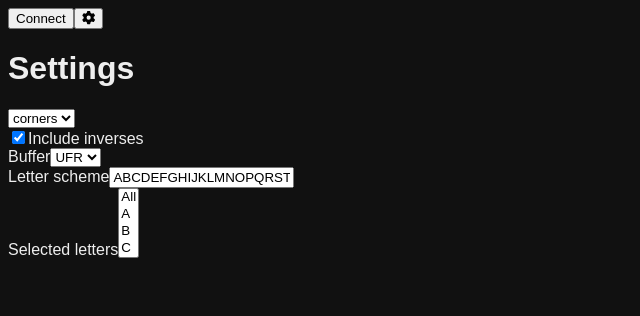
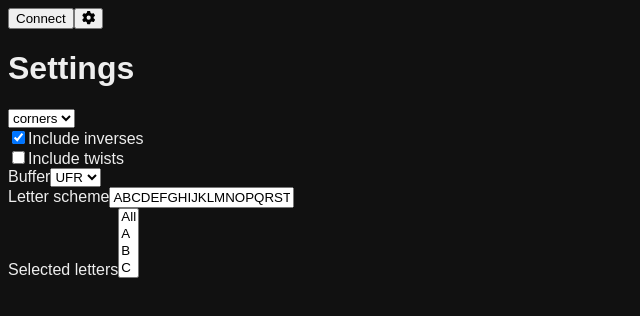
Before and after one commit to AlphaSheep/smartcube-3style, a React (Vite) app: page / in a window 1280 px wide. Both pictures are taken after a click on the button 88 px from the left and 18 px from the top of the page. Shown: the top 316 px of the page, without its empty margins (0-640 px from the left). Built offline with nearby package versions, Linux system fonts and the light colour scheme.

Commit message:
Add settings for including twists

```diff
--- a/src/components/settings.tsx
+++ b/src/components/settings.tsx
@@ -6,11 +6,13 @@ import {
   getAvailablePieceTypes,
   selectBuffer,
   selectIncludeInverses,
+  selectIncludeTwists,
   selectLetterScheme,
   selectSelectedLetters,
   selectSelectedPieceType,
   setBuffer,
   setIncludeInverses,
+  setIncludeTwists,
   setLetterScheme,
   setSelectedLetters,
   setSelectedPieceType
@@ -26,6 +28,7 @@ export default function Settings() {
     <div className="settings-page">
       <PieceTypeSelector/>
       <IncludeInverses/>
+      <IncludeTwists/>
       <BufferSettings/>
       <LetterScheme/>
       <SelectedLetters/>
@@ -65,6 +68,23 @@ function IncludeInverses() {
     <label>
       <input type="checkbox" onChange={onUpdate} checked={includeInverses}/>
       Include inverses
+    </label>
+  </div>;
+}
+
+function IncludeTwists() {
+  const dispatch = useAppDispatch();
+
+  const includeTwists = useAppSelector(selectIncludeTwists);
+
+  const onUpdate = (event: React.ChangeEvent<HTMLInputElement>) => {
+    dispatch(setIncludeTwists(event.target.checked));
+  }
+
+  return <div className="include-twists">
+    <label>
+      <input type="checkbox" onChange={onUpdate} checked={includeTwists}/>
+      Include twists
     </label>
   </div>;
 }
--- a/src/state/settings.duck.ts
+++ b/src/state/settings.duck.ts
@@ -10,6 +10,7 @@ const availableBuffers = {
 // Type definitions
 export type TrainingSettings = {
   includeInverses: boolean;
+  includeTwists: boolean;
   letterScheme: string;
   buffer: string;
   selectedLetters: string[];
@@ -34,12 +35,14 @@ const initialState: Settings = savedSettings ? JSON.parse(savedSettings) : {
   settings: {
     corners: {
       includeInverses: true,
+      includeTwists: false,
       letterScheme: 'ABCDEFGHIJKLMNOPQRSTUVWX',
       buffer: 'UFR',
       selectedLetters: []
     },
     edges: {
       includeInverses: true,
+      includeTwists: false,
       letterScheme: 'ABCDEFGHIJKLMNOPQRSTUVWX',
       buffer: 'UF',
       selectedLetters: []
@@ -52,6 +55,7 @@ export const selectSettings = (state: RootState) => state.settings;
 export const selectSelectedPieceType = (state: RootState) => state.settings.selectedPieceType;
 export const selectSettingsForCurrentPiece = (state: RootState) => state.settings.settings[selectSelectedPieceType(state)];
 export const selectIncludeInverses = (state: RootState) => selectSettingsForCurrentPiece(state).includeInverses;
+export const selectIncludeTwists = (state: RootState) => selectSettingsForCurrentPiece(state).includeTwists;
 export const selectLetterScheme = (state: RootState) => selectSettingsForCurrentPiece(state).letterScheme;
 export const selectBuffer = (state: RootState) => selectSettingsForCurrentPiece(state).buffer;
 export const selectSelectedLetters = (state: RootState) => selectSettingsForCurrentPiece(state).selectedLetters;
@@ -70,6 +74,9 @@ export const settingsSlice = createSlice({
     setIncludeInverses: (state, action: PayloadAction<boolean>) => {
       state.settings[state.selectedPieceType].includeInverses = action.payload;
     },
+    setIncludeTwists: (state, action: PayloadAction<boolean>) => {
+      state.settings[state.selectedPieceType].includeTwists = action.payload;
+    },
     setLetterScheme: (state, action: PayloadAction<string>) => {
       state.settings[state.selectedPieceType].letterScheme = action.payload;
     },
@@ -83,7 +90,15 @@ export const settingsSlice = createSlice({
 });
 
 // Actions
-export const { setSelectedPieceType, setSettingsForPiece, setIncludeInverses, setLetterScheme, setBuffer, setSelectedLetters } = settingsSlice.actions;
+export const {
+  setSelectedPieceType,
+  setSettingsForPiece,
+  setIncludeInverses,
+  setIncludeTwists,
+  setLetterScheme,
+  setBuffer,
+  setSelectedLetters,
+} = settingsSlice.actions;
 
 // Middleware
 export const settingsPersistanceMiddleware = (store: any) => (next: any) => (action: any) => {
```
